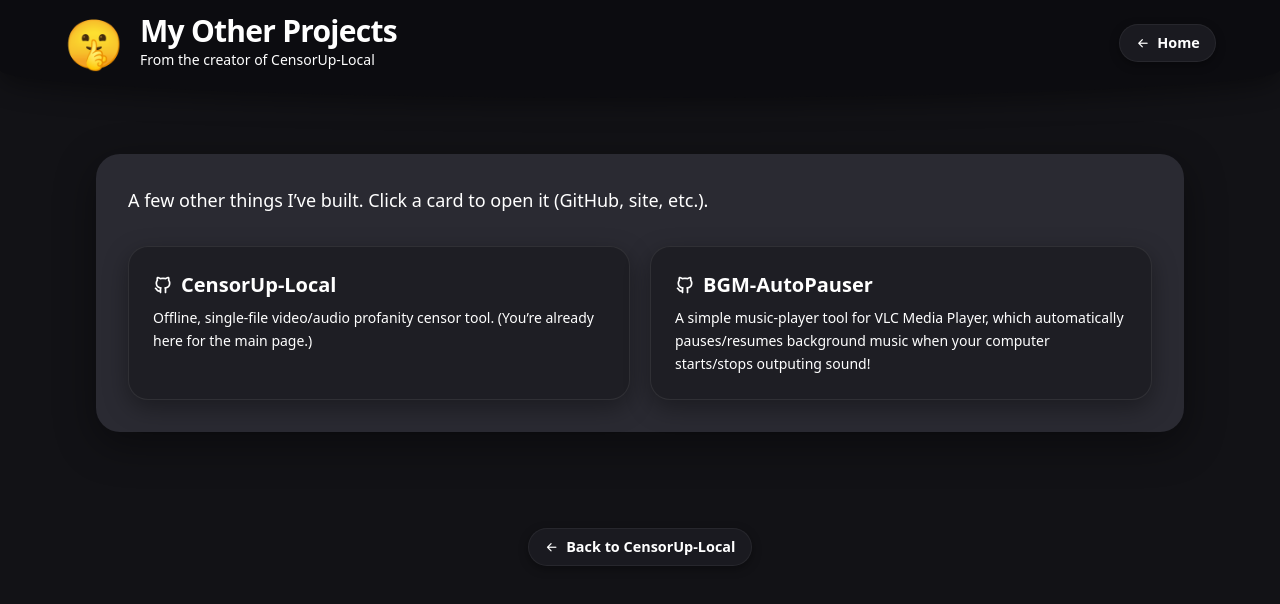
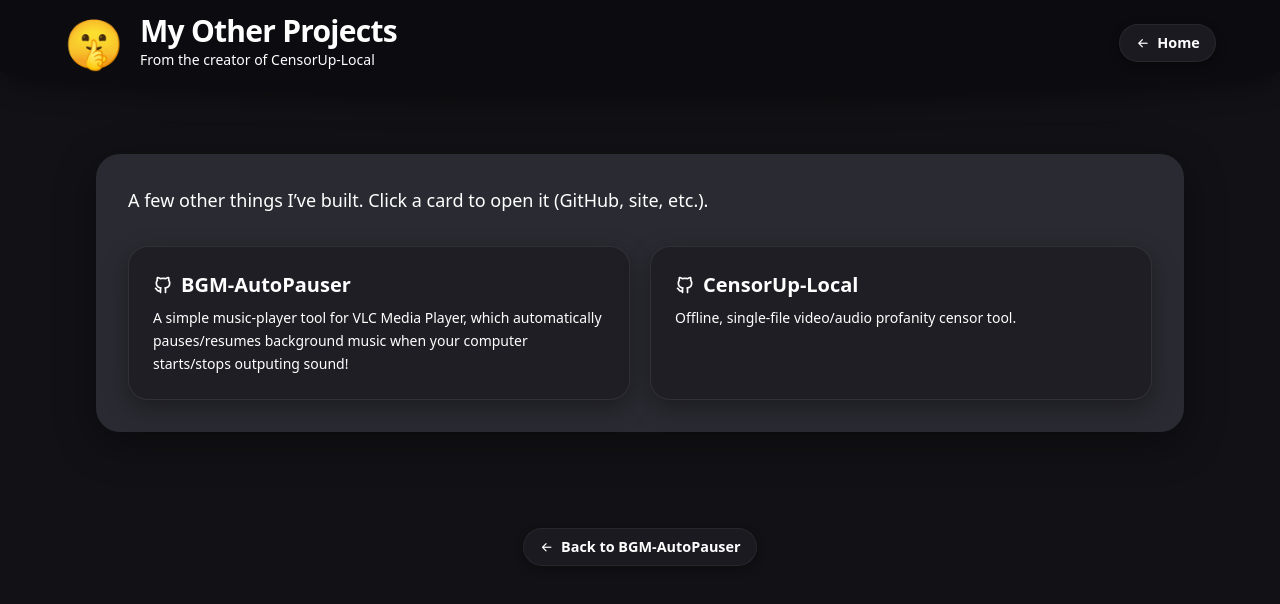
Before and after one commit to Thunderstrike597/BGM-AutoPauser, a plain HTML site: page projects.html in a window 1280 px wide. Drawn offline with nearby package versions, Linux system fonts and the light colour scheme.

Commit message:
Update project references from CensorUp-Local to BGM-AutoPauser

```diff
--- a/projects.html
+++ b/projects.html
@@ -3,7 +3,7 @@
 <head>
     <meta charset="UTF-8">
     <meta name="viewport" content="width=device-width, initial-scale=1.0">
-    <title>My Other Projects | CensorUp-Local</title>
+    <title>My Other Projects | BGM-AutoPauser</title>
     <meta name="description" content="Other projects by the creator of CensorUp-Local.">
 
     <link rel="stylesheet" href="https://cdn.jsdelivr.net/npm/daisyui@5/dist/full.css" type="text/css">
@@ -97,21 +97,7 @@
             </p>
 
             <div class="grid grid-cols-1 md:grid-cols-2 gap-5">
-
-                <!-- Example project card — duplicate & edit for each project -->
-                <a href="https://github.com/Thunderstrike597/CensorUp-Local"
-                   target="_blank"
-                   rel="noopener noreferrer"
-                   class="project-card p-6 block">
-                    <h2 class="text-xl font-black text-white mb-2 flex items-center gap-2">
-                        <i class="ti ti-brand-github text-primary"></i>
-                        CensorUp-Local
-                    </h2>
-                    <p class="text-base-content/70 text-sm leading-relaxed">
-                        Offline, single-file video/audio profanity censor tool. (You’re already here for the main page.)
-                    </p>
-                </a>
-                <a href="https://thunderstrike597.github.io/BGM-AutoPauser/"
+                   <a href="https://thunderstrike597.github.io/BGM-AutoPauser/"
                    target="_blank"
                    rel="noopener noreferrer"
                    class="project-card p-6 block">
@@ -124,6 +110,18 @@
                         pauses/resumes background music when your computer starts/stops outputing sound!
                     </p>
                 </a>
+                <a href="https://github.com/Thunderstrike597/CensorUp-Local"
+                   target="_blank"
+                   rel="noopener noreferrer"
+                   class="project-card p-6 block">
+                    <h2 class="text-xl font-black text-white mb-2 flex items-center gap-2">
+                        <i class="ti ti-brand-github text-primary"></i>
+                        CensorUp-Local
+                    </h2>
+                    <p class="text-base-content/70 text-sm leading-relaxed">
+                        Offline, single-file video/audio profanity censor tool.
+                    </p>
+                </a>
             </div>
         </div>
     </main>
@@ -132,7 +130,7 @@
         <a href="index.html" class="bounce-wrap inline-block">
             <span class="nav-pill pointer-events-none">
                 <i class="ti ti-arrow-left"></i>
-                Back to CensorUp-Local
+                Back to BGM-AutoPauser
             </span>
         </a>
     </footer>
```
